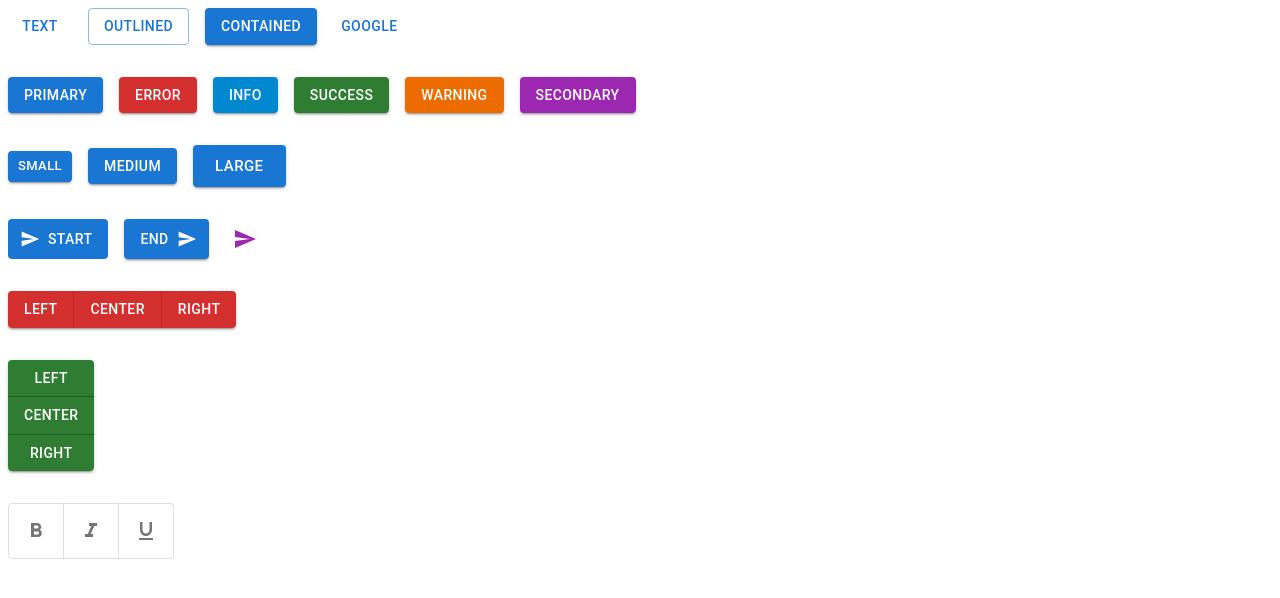
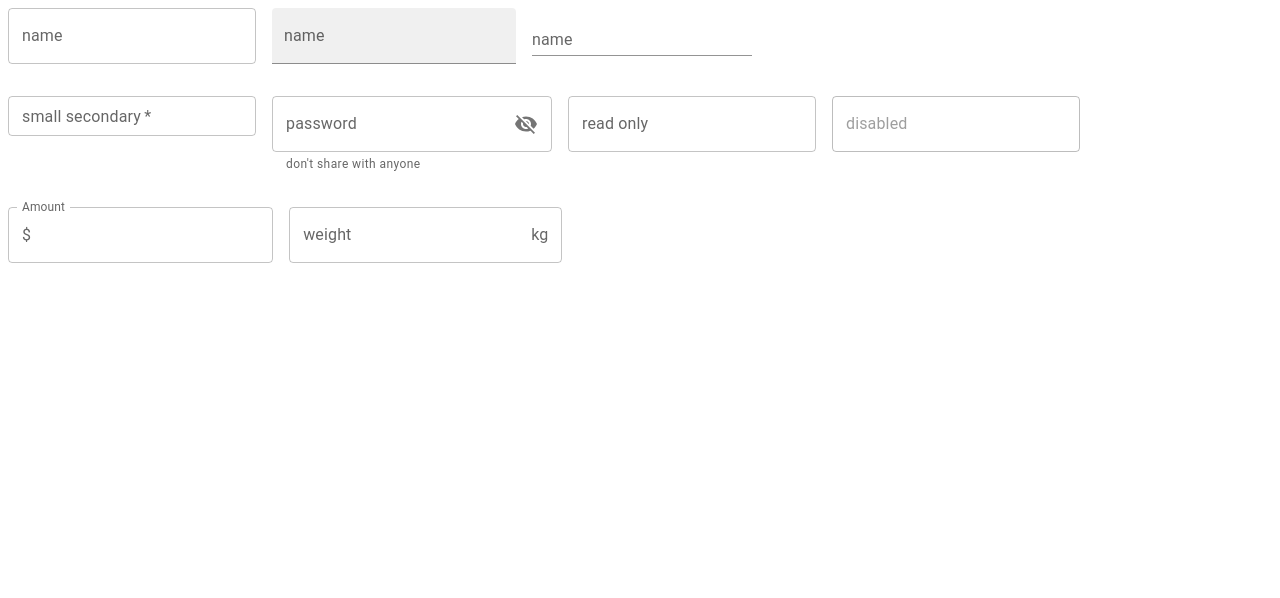
Before and after one commit to mahipurohit1/React-material-Ui-complete, a React (Create React App) app: page / in a window 1280 px wide. Shown: the top 598 px of the page. Built offline with nearby package versions, Linux system fonts and the light colour scheme.

Commit message:
text filled components done

```diff
--- a/src/App.tsx
+++ b/src/App.tsx
@@ -1,12 +1,14 @@
 import React from "react";
-import MyButton from "./components/MyButton";
-import MyTypography from "./components/MyTypography";
+import MyTextField from "./components/MyTextField";
+// import MyTypography from "./components/MyTypography";
+// import MyButton from "./components/MyButton";
 
 const App = () => {
   return (
     <div>
       {/* <MyTypography /> */}
-      <MyButton />
+      {/* <MyButton /> */}
+      <MyTextField />
     </div>
   );
 };
--- /dev/null
+++ b/src/components/MyTextField.tsx
@@ -0,0 +1,58 @@
+import React from "react";
+import { Stack, TextField, InputAdornment } from "@mui/material";
+import VisibilityOffIcon from "@mui/icons-material/VisibilityOff";
+function MyTextField() {
+  return (
+    <Stack spacing={4}>
+      <Stack spacing={2} direction="row">
+        <TextField label="name" variant="outlined" />
+        <TextField label="name" variant="filled" />
+        <TextField label="name" variant="standard" />
+      </Stack>
+      <Stack spacing={2} direction="row">
+        <TextField
+          label="small secondary"
+          color="secondary"
+          size="small"
+          variant="outlined"
+          required
+          // error
+        />
+        <TextField
+          label="password"
+          type={"password"}
+          helperText="don't share with anyone"
+          variant="outlined"
+          InputProps={{
+            endAdornment: (
+              <InputAdornment position="end">
+                {" "}
+                <VisibilityOffIcon></VisibilityOffIcon>
+              </InputAdornment>
+            ),
+          }}
+        />
+        <TextField label="read only" inputProps={{ readOnly: true }} />
+        <TextField label="disabled" disabled />
+      </Stack>
+      <Stack spacing={2} direction="row">
+        <TextField
+          label="Amount"
+          InputProps={{
+            startAdornment: (
+              <InputAdornment position="start"> $</InputAdornment>
+            ),
+          }}
+        />
+        <TextField
+          label="weight"
+          InputProps={{
+            endAdornment: <InputAdornment position="end">kg</InputAdornment>,
+          }}
+        />
+      </Stack>
+    </Stack>
+  );
+}
+
+export default MyTextField;
```
